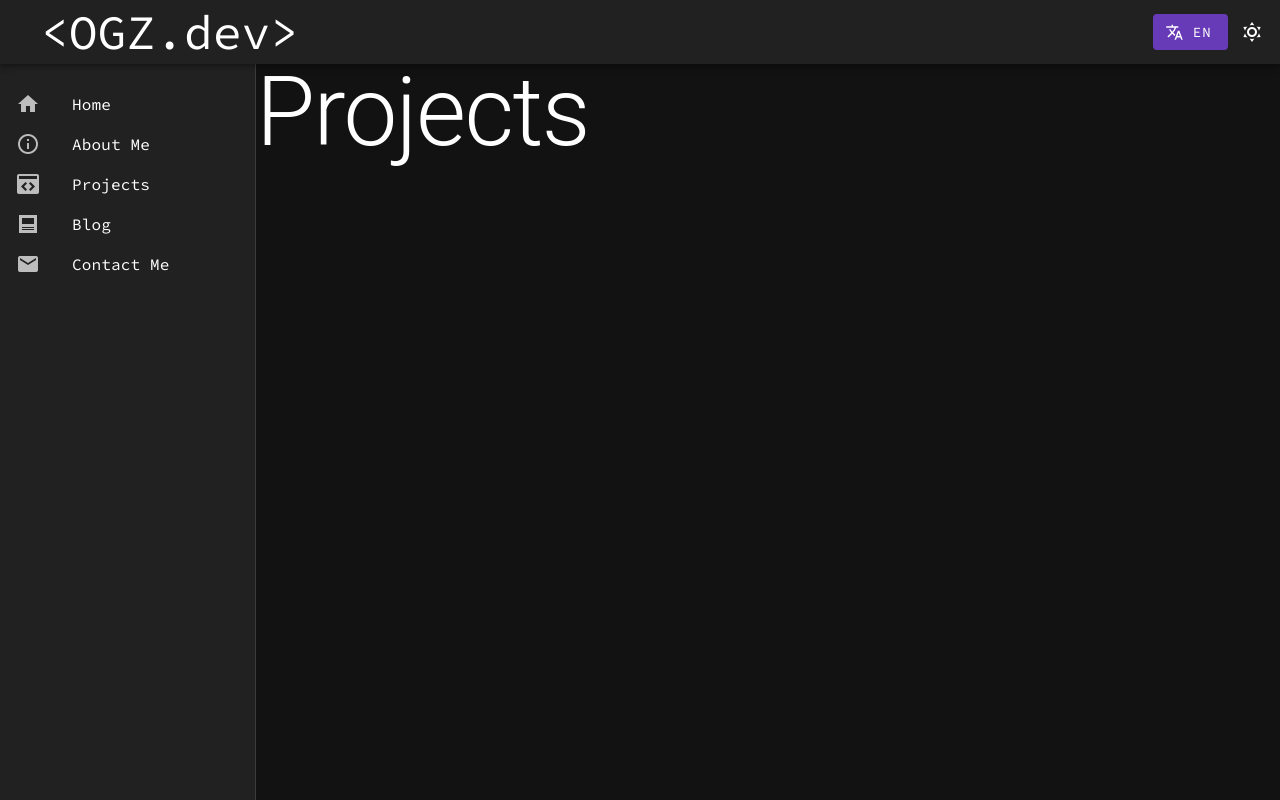
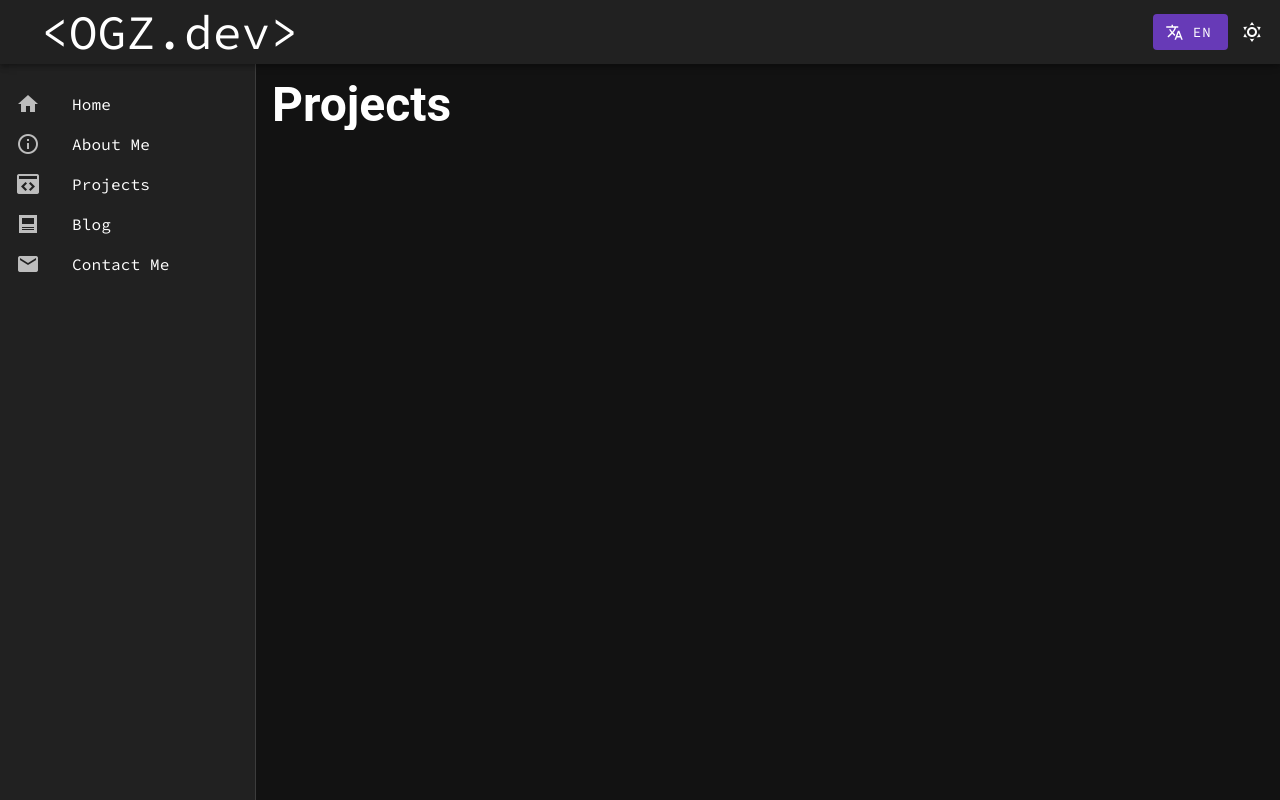
Before and after one commit to Kryptonite19/Vuetify-Scaffold-Portfolio, a Vue app: page /projects in a window 1280 px wide. Built offline with nearby package versions, Linux system fonts and the light colour scheme.

Commit message:
Made the scaffold for projects page

```diff
--- a/src/views/ProjectsView.vue
+++ b/src/views/ProjectsView.vue
@@ -1,5 +1,10 @@
 <template>
-  <div class="text-h1">{{ t('$vuetify.navbar.projects') }}</div>
+  <v-container>
+    <v-responsive>
+      <div class="text-h3 font-weight-bold">{{ t('$vuetify.navbar.projects') }}</div>
+
+    </v-responsive>
+  </v-container>
 </template>
 
 <script setup lang="ts">
```
